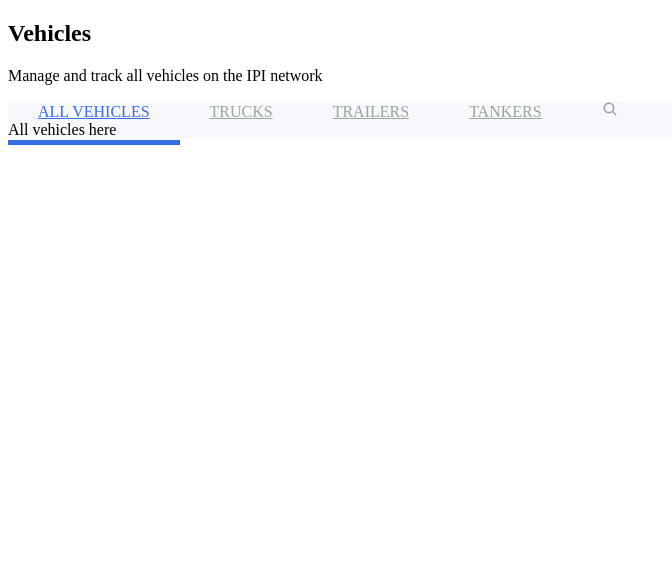
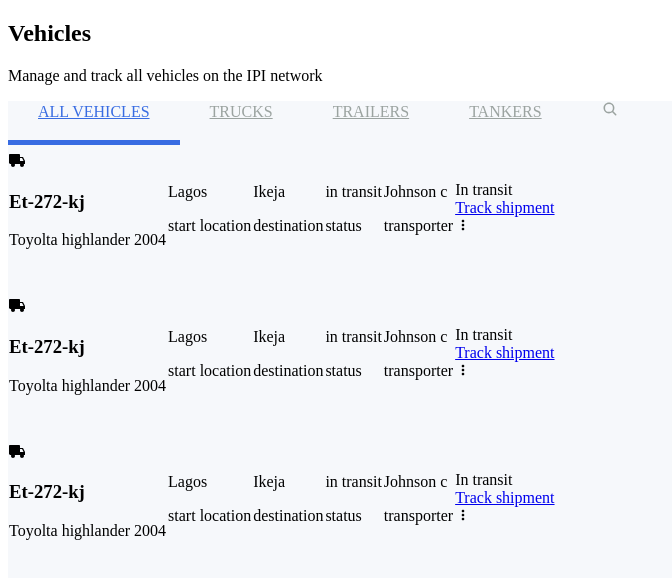
Before and after one commit to Dr-Oxy/Logistic_Dashboard, a Next.js app: page /vehicles in a window 1280 px wide. Shown: the top 578 px of the page, without its empty margins (0-672 px from the left). Built offline with nearby package versions, Linux system fonts and the light colour scheme.

Commit message:
completed: table styling

```diff
--- a/components/Sidebar.jsx
+++ b/components/Sidebar.jsx
@@ -53,7 +53,7 @@ const Sidebar = () => {
             <li>
               <a href="#shippers">
                 <span className="flex items-center">
-                  <ImStatsBars className="text-3xl mr-4 -rotate-12" />
+                  <RiSailboatFill className="text-3xl mr-4" />
                   <span>Shippers</span>
                 </span>
               </a>
--- /dev/null
+++ b/components/TableRow.jsx
@@ -0,0 +1,68 @@
+import styles from '../styles/styles.module.css';
+import { ImTruck } from 'react-icons/im';
+import { MdMoreVert } from 'react-icons/md';
+
+const TableRow = () => {
+  return (
+    <tr className="bg-white">
+      <td>
+        <div className="flex  items-start ">
+          <ImTruck className="text-3xl text-black" />
+          <div className="ml-3">
+            <h3 className="font-bold text-black uppercase">Et-272-kj</h3>
+            <p className="text-gray-400 text-sm">Toyolta highlander 2004</p>
+          </div>
+        </div>
+      </td>
+
+      <td className="capitalize">
+        <p className="font-bold text-black">Lagos</p>
+        <p className="text-gray-400 text-sm">start location</p>
+      </td>
+
+      <td className="capitalize">
+        <p className="font-bold text-black">Ikeja</p>
+        <p className="text-gray-400 text-sm">destination</p>
+      </td>
+
+      <td className="capitalize ">
+        <p className="font-bold text-black">in transit</p>
+        <p className="text-gray-400 text-sm">status</p>
+      </td>
+
+      <td>
+        <div className="flex items-center">
+          <div className="h-12 w-12 rounded-full bg-gray-400"></div>
+          <div className="ml-3 capitalize">
+            <p className="font-bold text-black mb-1">Johnson c</p>
+            <p className="text-gray-400 text-sm">transporter</p>
+          </div>
+        </div>
+      </td>
+
+      <td>
+        <div className="flex items-start ">
+          <div className="flex-1">
+            <div className="flex items-center border-2 border-gray-300 rounded-full p-2">
+              <div className="h-3 w-3 rounded-full bg-green-600"></div>
+              <div className="ml-2 capitalize font-bold text-black">
+                In transit
+              </div>
+            </div>
+
+            <a
+              className="text-gray-400 text-sm block mt-2 text underline capitalize"
+              href="#"
+            >
+              Track shipment
+            </a>
+          </div>
+
+          <MdMoreVert className="ml-3 text-3xl" />
+        </div>
+      </td>
+    </tr>
+  );
+};
+
+export default TableRow;
--- a/pages/vehicles.jsx
+++ b/pages/vehicles.jsx
@@ -3,6 +3,8 @@ import { useState } from 'react';
 import { IoSearch } from 'react-icons/io5';
 
 import styles from '../styles/styles.module.css';
+
+import TableRow from '../components/TableRow';
 
 const Vehicles = () => {
   //Toggle the tab view
@@ -24,9 +26,7 @@ const Vehicles = () => {
       {/* Table group */}
 
       <div className={styles.table__wrap}>
-        <div
-          className={`${styles.table__tab__heading} flex items-center whitespace-nowrap overflow-x-auto md:px-6 border-b-2 border-b-gray-200`}
-        >
+        <div className=" flex items-center whitespace-nowrap overflow-x-auto md:px-6 border-b-2 border-b-gray-200">
           <a
             className={
               toggleState === 1
@@ -80,7 +80,7 @@ const Vehicles = () => {
           </a>
         </div>
 
-        <div className={`${styles.table__content} `}>
+        <div className={styles.table__content}>
           <div
             className={
               toggleState === 1
@@ -88,7 +88,17 @@ const Vehicles = () => {
                 : `${styles.tableTab__content}`
             }
           >
-            All vehicles here
+            <div className="overflow-x-auto whitespace-nowrap md:px-6">
+              <table className={`${styles.table} border-separate w-full`}>
+                <tbody>
+                  <TableRow />
+
+                  <TableRow />
+
+                  <TableRow />
+                </tbody>
+              </table>
+            </div>
           </div>
         </div>
       </div>
--- a/styles/styles.module.css
+++ b/styles/styles.module.css
@@ -21,3 +21,13 @@
 .tableTab__content__active {
   display: block;
 }
+
+/* table styling */
+.table {
+  border-spacing: 0 30px;
+  border-collapse: none !important;
+}
+
+.table__row td {
+  padding: 30px;
+}
```
